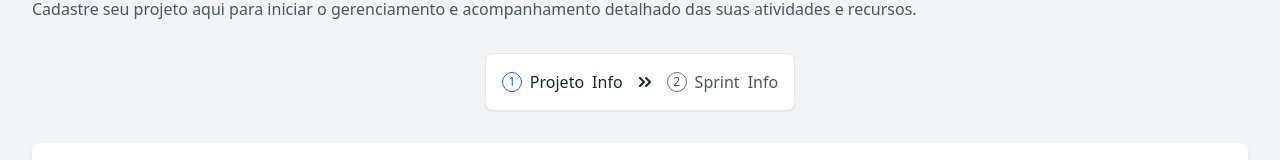
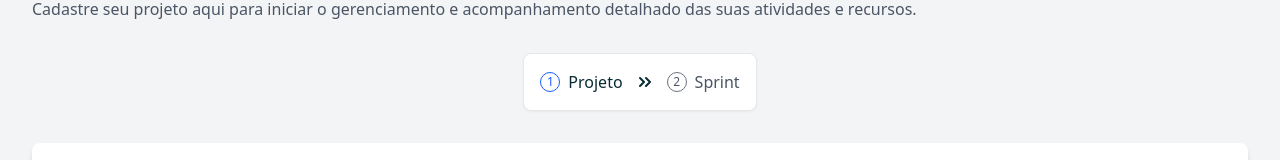
Before and after one commit to davieduardo001/curadoria-agil, a Next.js app: page /contrato/1/novo in a window 1280 px wide. Shown: the part 208-368 px from the top of the page. Built offline with nearby package versions, Linux system fonts and the light colour scheme; no server answers; sample sign-in values are in the browser's storage.

Commit message:
refactor: remove Info subtitle from stepper

```diff
--- a/src/app/contrato/[id]/novo/page.tsx
+++ b/src/app/contrato/[id]/novo/page.tsx
@@ -44,12 +44,10 @@ export default function NewProjectPage() {
 
   const steps = [
     {
-      title: 'Projeto',
-      subtitle: 'Info'
+      title: 'Projeto'
     },
     {
-      title: 'Sprint',
-      subtitle: 'Info'
+      title: 'Sprint'
     }
   ];
 
--- a/src/components/Stepper.tsx
+++ b/src/components/Stepper.tsx
@@ -2,7 +2,6 @@
 
 interface Step {
   title: string;
-  subtitle?: string;
 }
 
 interface StepperProps {
@@ -34,7 +33,7 @@ export default function Stepper({ steps, currentStep }: StepperProps) {
           >
             {index + 1}
           </span>
-          {step.title} <span className="hidden sm:inline-flex sm:ms-2">{step.subtitle}</span>
+          {step.title}
           {index !== steps.length - 1 && (
             <svg className="w-3 h-3 ms-2 sm:ms-4 rtl:rotate-180" aria-hidden="true" xmlns="http://www.w3.org/2000/svg" fill="none" viewBox="0 0 12 10">
               <path stroke="currentColor" strokeLinecap="round" strokeLinejoin="round" strokeWidth="2" d="m7 9 4-4-4-4M1 9l4-4-4-4"/>
```
